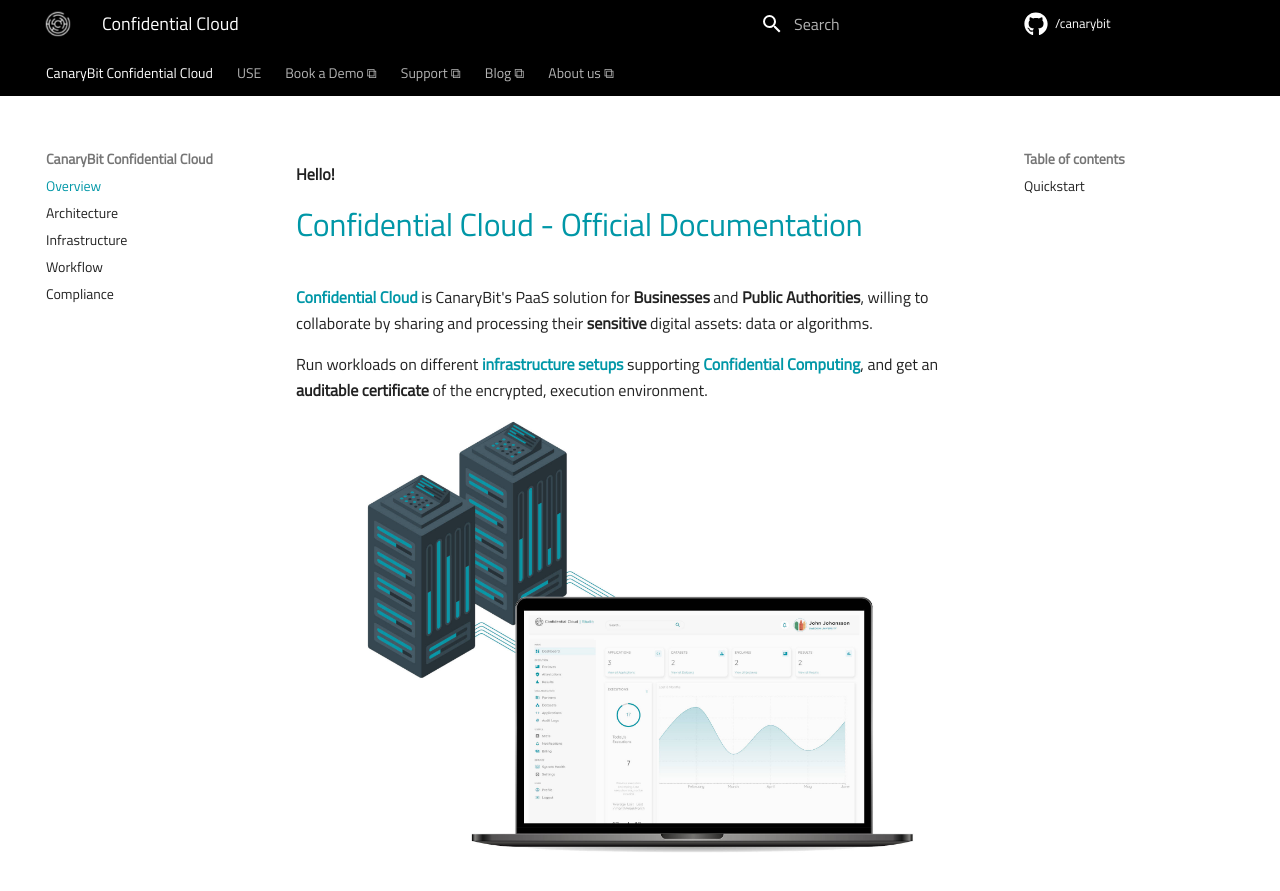
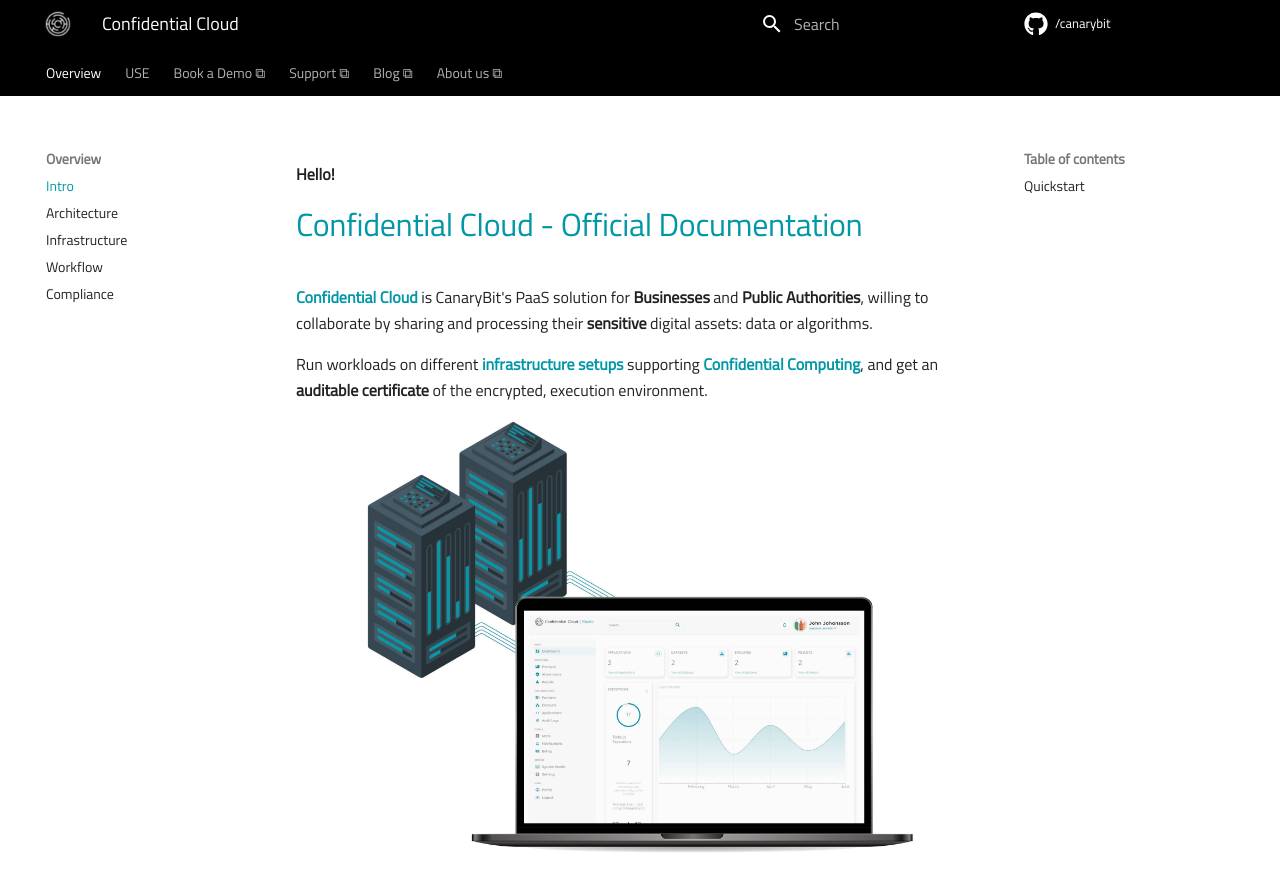
Before and after one commit to canarybit/cc-docs, an MkDocs documentation site: the page built from docs/index.md, in a window 1280 px wide and 900 px high. Shown: the top 891 px of the window. Built offline with MkDocs 1.6.1 and Material for MkDocs 9.7.7, drawn with Linux system fonts in a browser that asks for light colours.

Commit message:
Adds content

```diff
--- a/mkdocs.yml
+++ b/mkdocs.yml
@@ -54,8 +54,8 @@
       emoji_generator: !!python/name:material.extensions.emoji.to_svg
 
 nav:
-  - 'CanaryBit Confidential Cloud':
-    - 'Overview': 'index.md'
+  - 'Overview':
+    - 'Intro': 'index.md'
     - 'Architecture': 'architecture.md'
     - 'Infrastructure': 'infrastructure.md'
     - 'Workflow': 'workflow.md'
```
